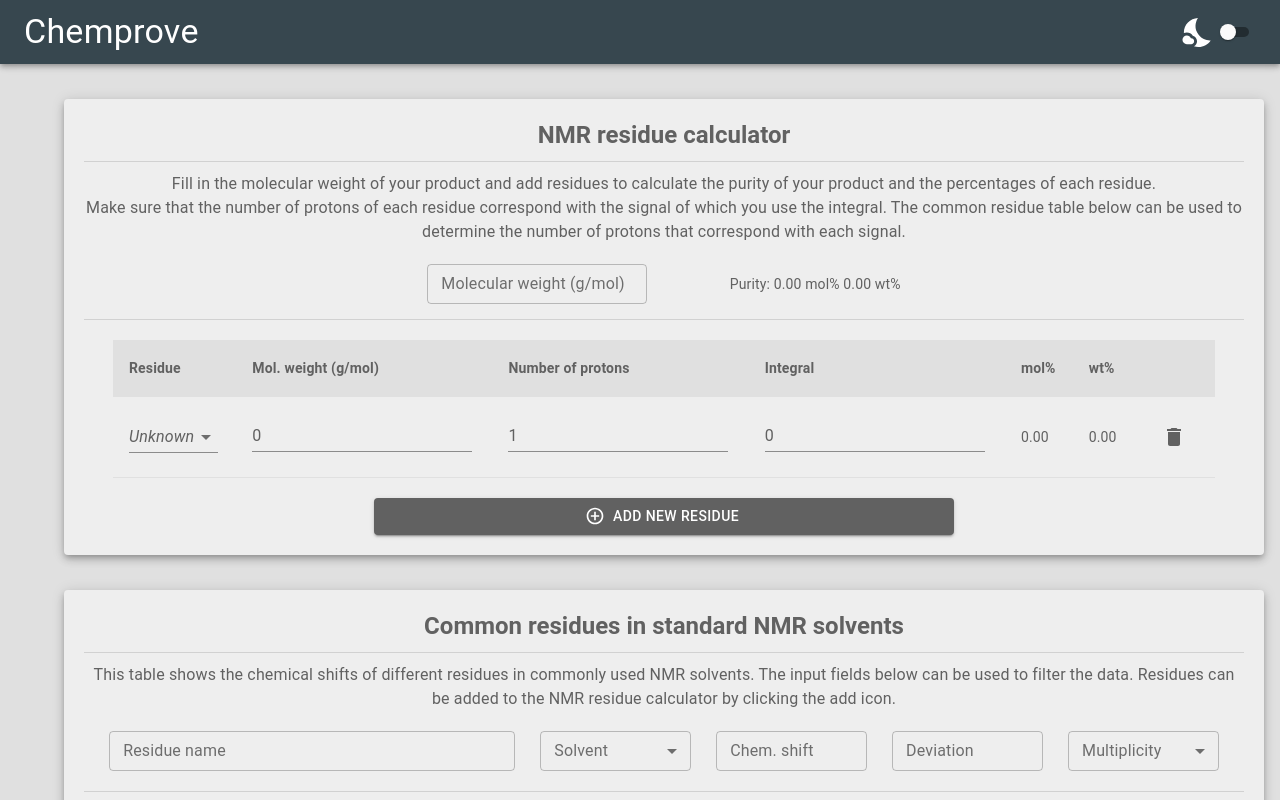
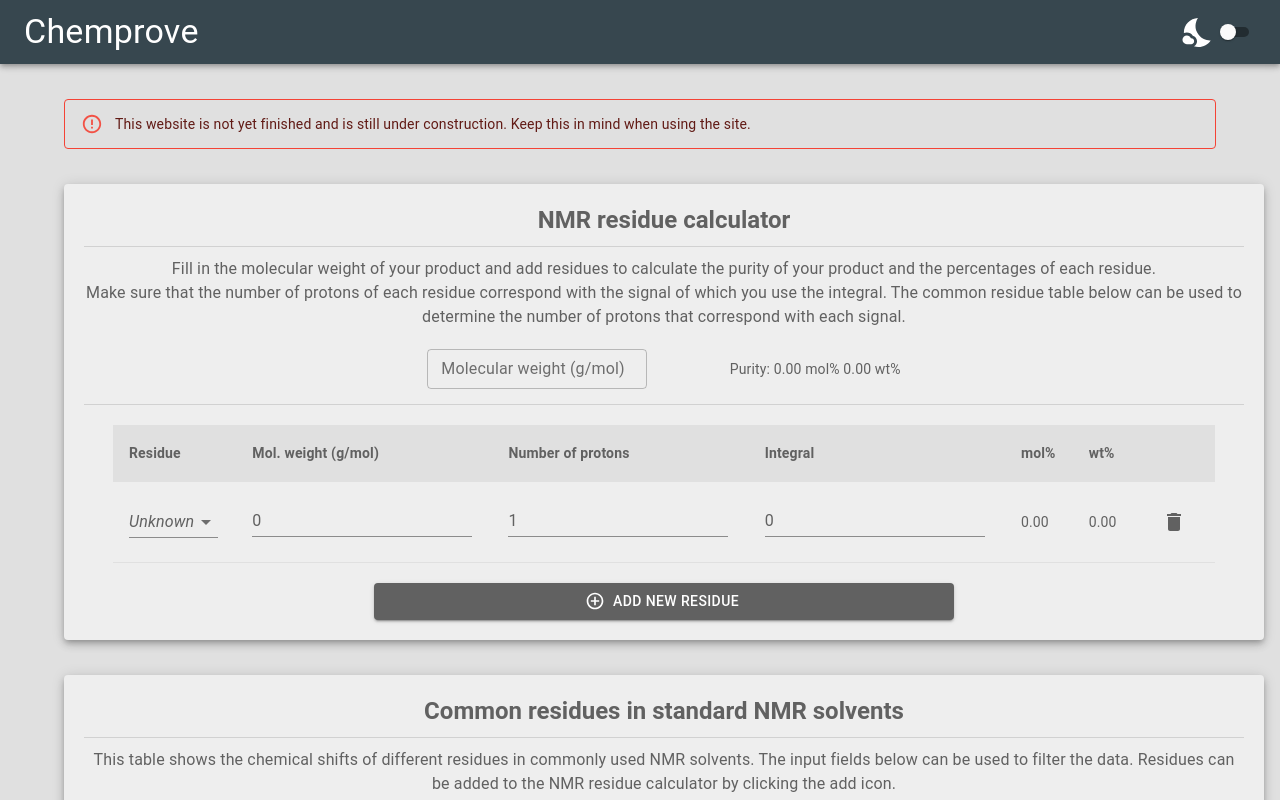
Before and after one commit to Noldyman/chemprove-old, a React (Create React App) app: page / in a window 1280 px wide. Shown: the top 800 px of the page. Built offline with nearby package versions, Linux system fonts and the light colour scheme.

Commit message:
added under construction banner

```diff
--- a/package.json
+++ b/package.json
@@ -5,6 +5,7 @@
   "dependencies": {
     "@material-ui/core": "^4.12.2",
     "@material-ui/icons": "^4.11.2",
+    "@material-ui/lab": "^4.0.0-alpha.60",
     "@testing-library/jest-dom": "^5.12.0",
     "@testing-library/react": "^11.2.7",
     "@testing-library/user-event": "^12.8.3",
--- a/src/App.tsx
+++ b/src/App.tsx
@@ -1,6 +1,7 @@
 import { useState } from 'react'
 import { ThemeProvider } from '@material-ui/styles'
 import { CssBaseline } from '@material-ui/core'
+import { Alert } from '@material-ui/lab'
 import { AppBar } from './components/general/AppBar'
 import { lightTheme, darkTheme } from './themesAndStyles/themes'
 import { NmrResiduePage } from './components/nmr/NmrResiduePage'
@@ -17,6 +18,14 @@ function App() {
           onThemeToggle={() => setIsThemeDark((prevValue) => !prevValue)}
         />
         <div className="content">
+          <Alert
+            severity="error"
+            variant="outlined"
+            style={{ marginTop: '35px' }}
+          >
+            This website is not yet finished and is still under construction.
+            Keep this in mind when using the site.
+          </Alert>
           <NmrResiduePage />
         </div>
       </div>
```
Also changed, not shown: 1 other file (tests, documents, lock files or other folders).
